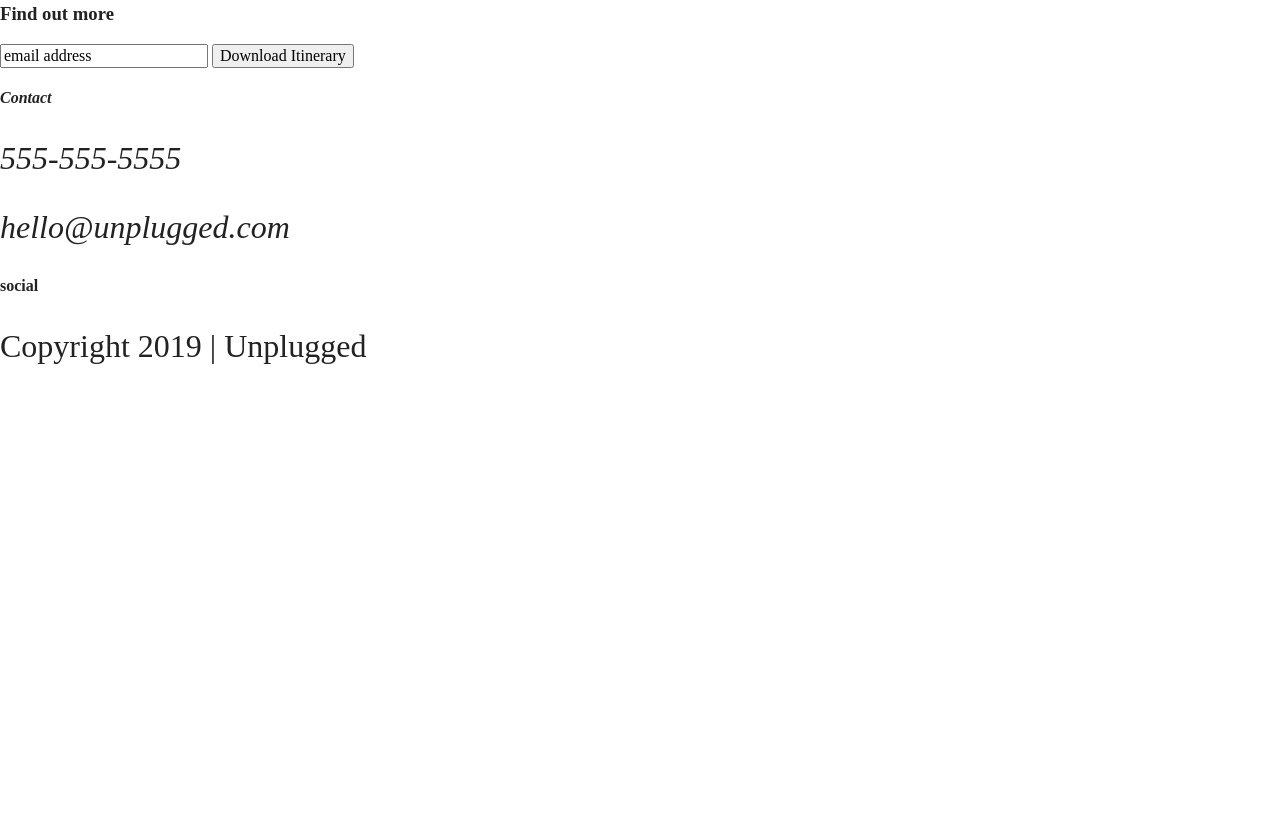
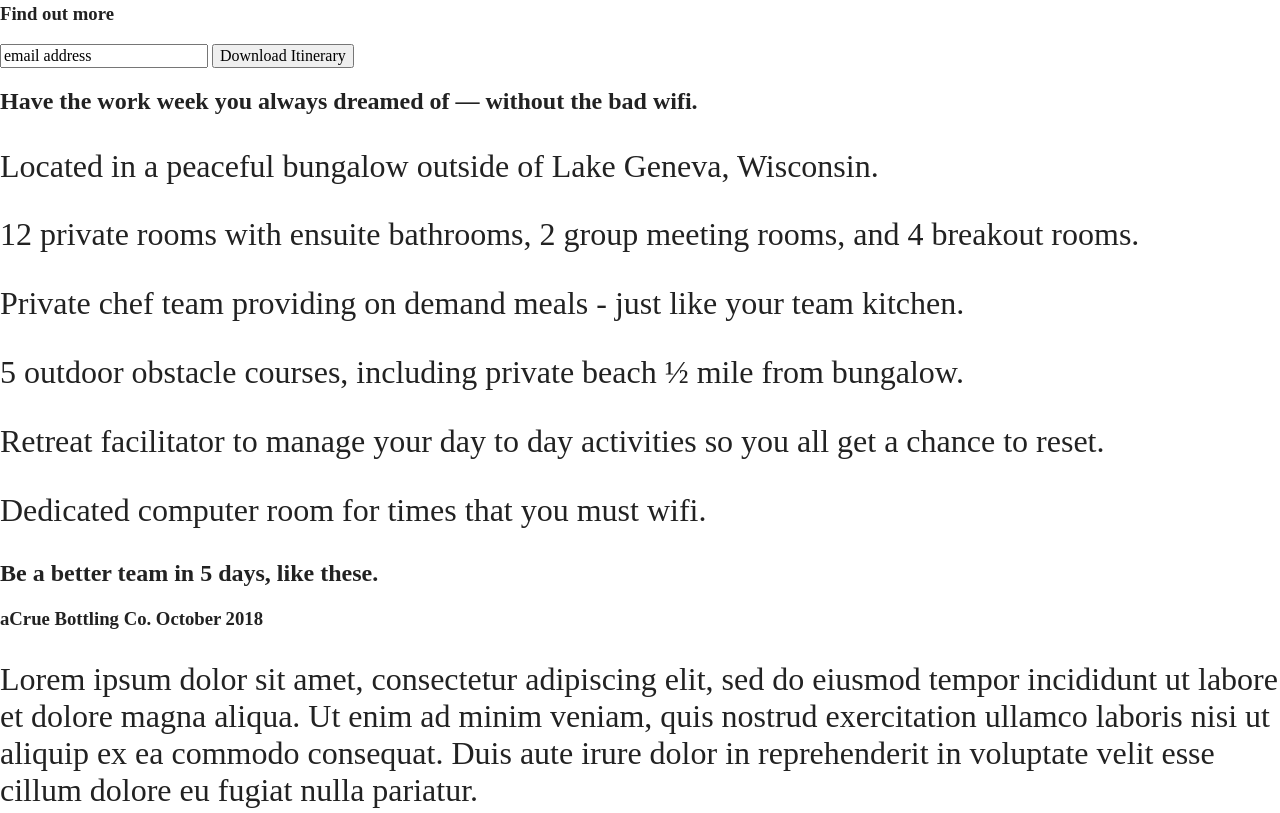
Before and after one commit to baptiste-t/unplugged-retreat, a website built with Parcel: page index.html in a window 1280 px wide. Shown: the part 370-1183 px from the top of the page. Before the commit the page ends 800 px from the top, so only its background shows below. Built offline with nearby package versions, Linux system fonts and the light colour scheme.

Commit message:
Added features and reviews in index html

```diff
--- a/index.html
+++ b/index.html
@@ -62,6 +62,52 @@
       </div>
     </aside>
 
+    <section class="features">
+      <div class="content-wrapper">
+        <h2>Have the work week you always dreamed of — without the bad wifi.</h2>
+        <div class="features-items">
+          <article>
+            <p class="fontawesome-icon"></p>
+            <p class="features-item-description">Located in a peaceful bungalow outside of Lake Geneva, Wisconsin.</p>
+          </article>
+          <article>
+            <p class="fontawesome-icon"></p>
+            <p class="features-item-description">12 private rooms with ensuite bathrooms, 2 group meeting rooms, and 4 breakout rooms.</p>
+          </article>
+          <article>
+            <p class="fontawesome-icon"></p>
+            <p class="features-item-description">Private chef team providing on demand meals - just like your team kitchen.</p>
+          </article>
+          <article>
+            <p class="fontawesome-icon"></p>
+            <p class="features-item-description">5 outdoor obstacle courses, including private beach ½ mile from bungalow.</p>
+          </article>
+          <article>
+            <p class="fontawesome-icon"></p>
+            <p class="features-item-description">Retreat facilitator to manage your day to day activities so you all get a chance to reset.</p>
+          </article>
+          <article>
+            <p class="fontawesome-icon"></p>
+            <p class="features-item-description">Dedicated computer room for times that you must wifi.</p>
+          </article>
+        </div>
+      </div>
+    </section>
+
+    <section class="reviews">
+      <div class="content-wrapper">
+        <h2>Be a better team in 5 days, like these.</h2>
+        <article>
+          <div>
+            <h3>aCrue Bottling Co. October 2018</h3>
+            <p>
+              Lorem ipsum dolor sit amet, consectetur adipiscing elit, sed do eiusmod tempor incididunt ut labore et dolore magna aliqua. Ut enim ad minim veniam, quis nostrud exercitation ullamco laboris nisi ut aliquip ex ea commodo consequat. Duis aute irure dolor in reprehenderit in voluptate velit esse cillum dolore eu fugiat nulla pariatur.
+            </p>
+          </div>
+        </article>
+      </div>
+    </section>
+
   </main>
 
   <footer>
```
